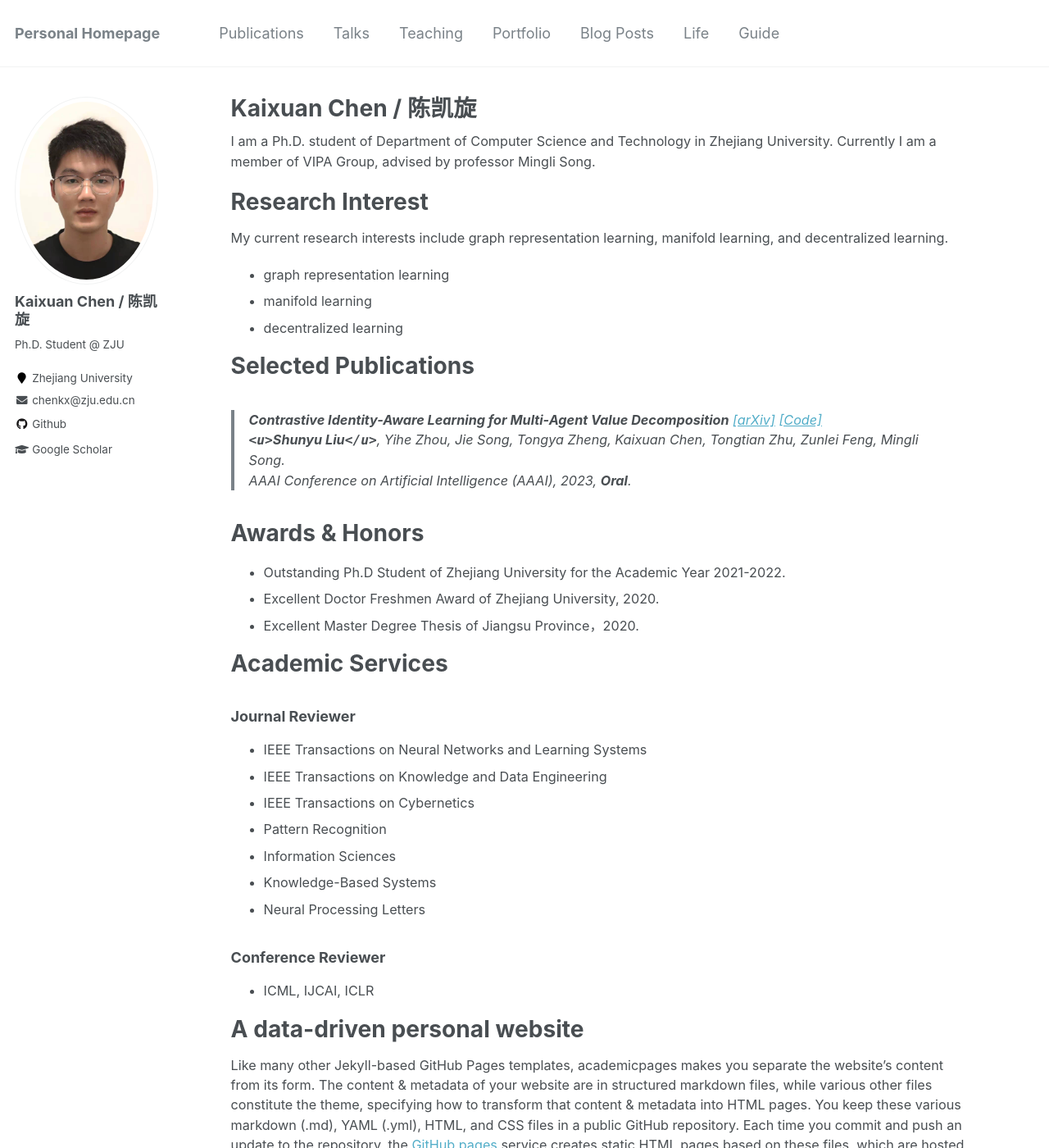
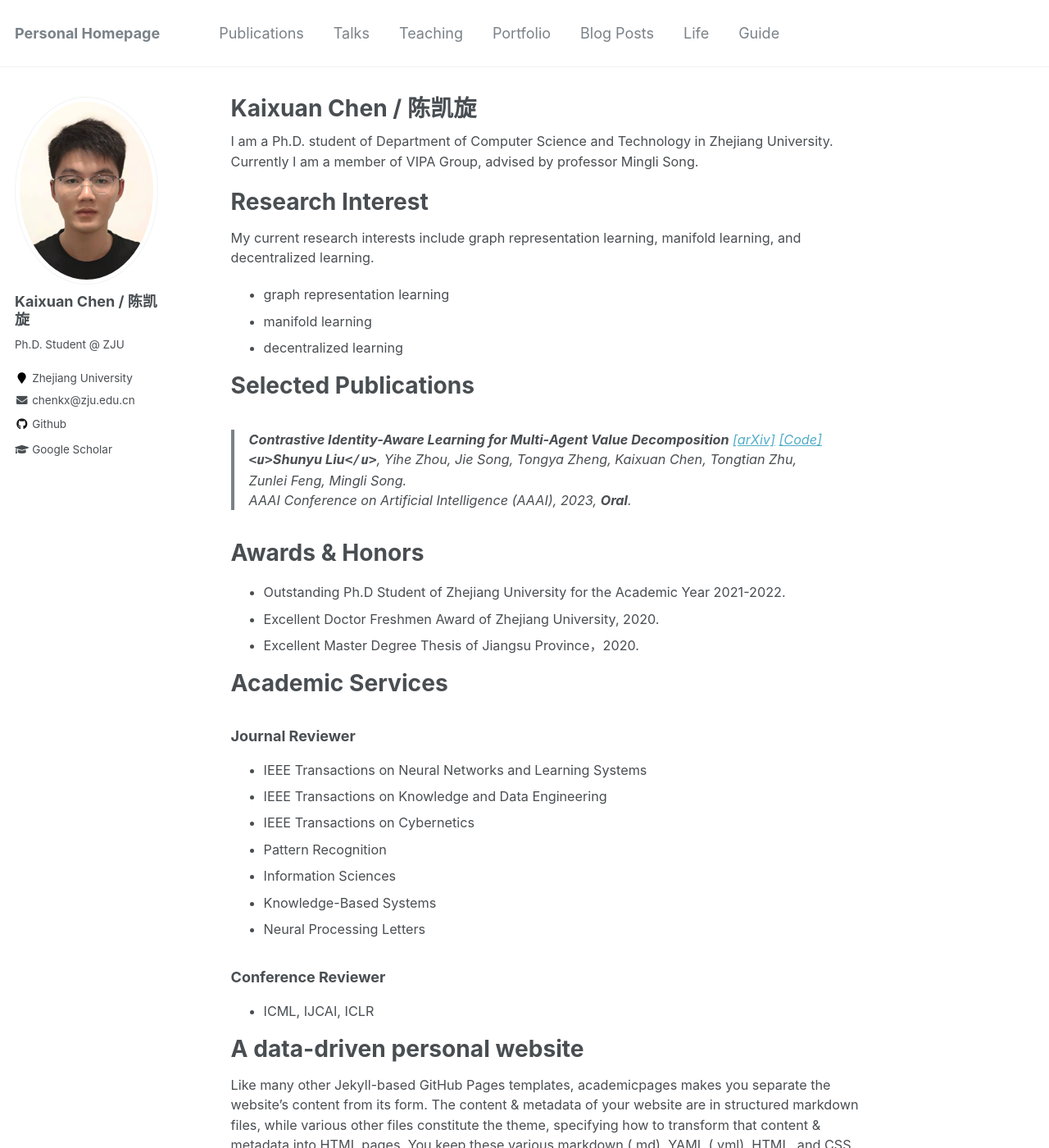
Before and after one commit to chenchkx/chenchkx.github.io, a Jekyll site: the page built from _pages/about.md, in a window 1280 px wide and 1400 px high. Shown: the whole window at 82% size. Built offline with Jekyll 4.4.1, drawn with Linux system fonts in a browser that asks for light colours.

```diff
--- a/_sass/_page.scss
+++ b/_sass/_page.scss
@@ -20,7 +20,7 @@
   @include breakpoint($large) {
     @include span(10 of 12 last);
     @include prefix(0.5 of 12);
-    @include suffix(0.7 of 12);
+    @include suffix(2 of 12);
   }
 
   .page__inner-wrap {
```
